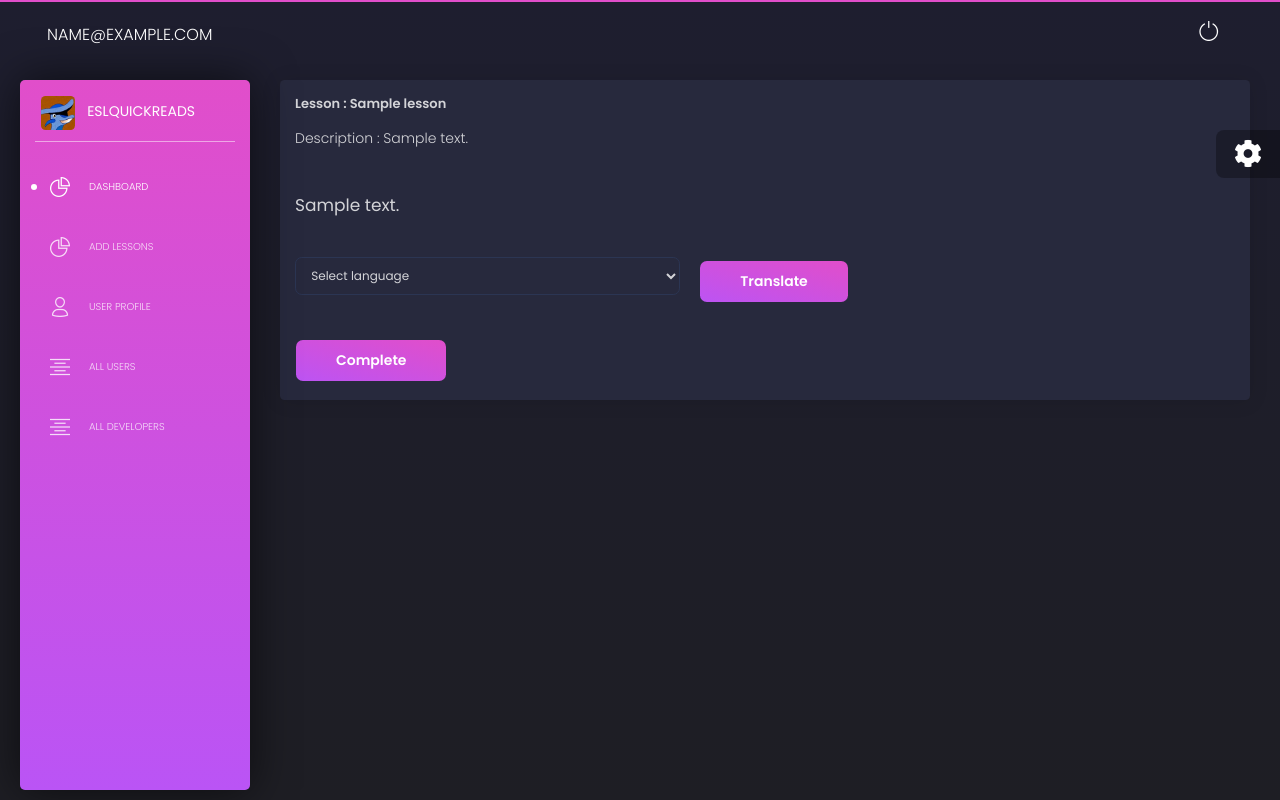
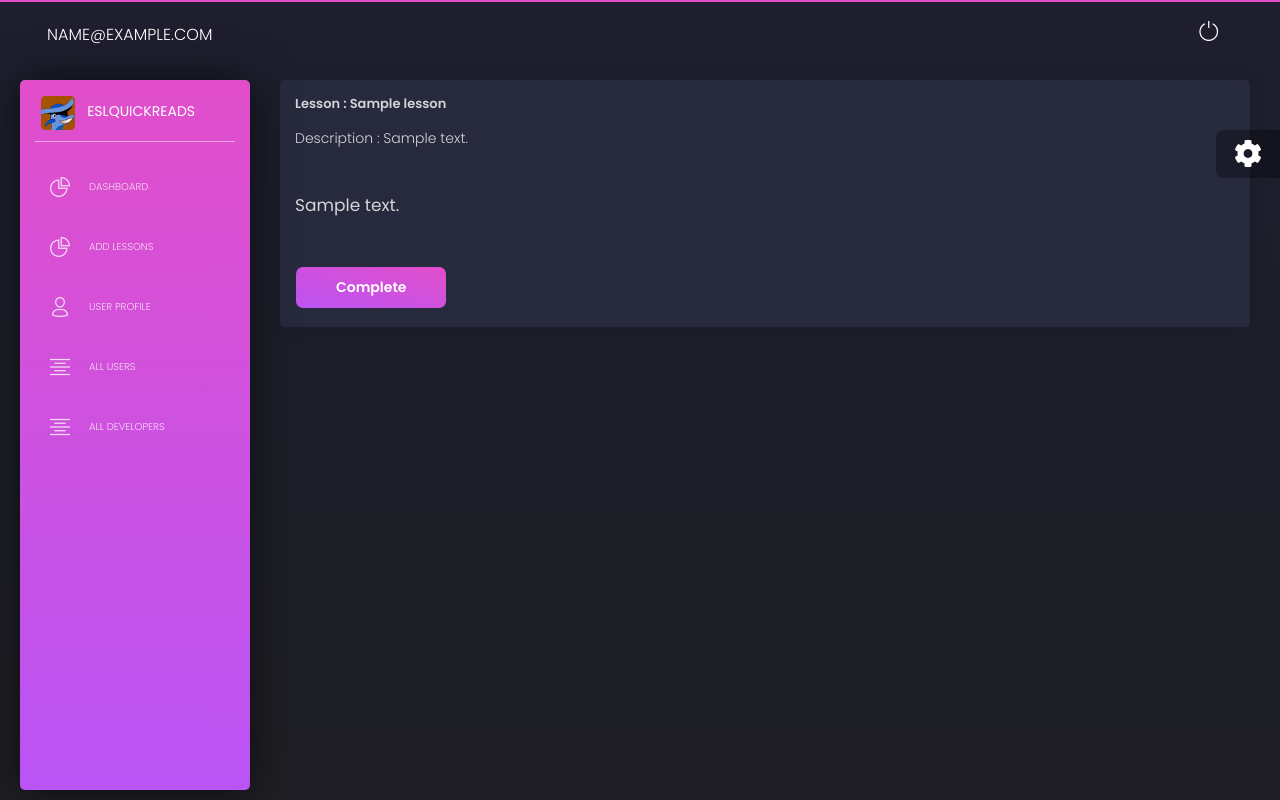
Before and after one commit to godshiva/eslquickreads, a Flask app: page /view/lesson/Sample/Sample in a window 1280 px wide. Run offline with Flask 2, Linux system fonts and the light colour scheme; a user stored in the database is signed in; tables that the repository leaves empty hold one stand-in row (values such as "Sample post"); some libraries are stand-ins or nearby versions.

Commit message:
Remove translate stuff

```diff
--- a/eslquickreads/lesson/lesson.py
+++ b/eslquickreads/lesson/lesson.py
@@ -35,14 +35,14 @@ def view_lesson(lesson_hex, prompt_hex):
                 next_prompt = lessons_prompts[next_no + 1]
         else:
             next_no += 1
-    form = SelectLanguageForm()
-    if form.validate_on_submit():
-        translator = Translator()
-        result = translator.translate(lessons_prompt.audio_text, src='en', dest=form.language.data)
-        session['trans_text'] = result.text
-        return redirect(url_for('view_lesson', lesson_hex=lesson_hex, prompt_hex=prompt_hex))
-    return render_template('lesson/view_lesson.html', title='Home', Developer=Developer, lessons=lessons,
-                           lessons_prompt=lessons_prompt, form=form, next_prompt=next_prompt)
+    # form = SelectLanguageForm()
+    # if form.validate_on_submit():
+    #     translator = Translator()
+    #     result = translator.translate(lessons_prompt.audio_text, src='en', dest=form.language.data)
+    #     session['trans_text'] = result.text
+    #     return redirect(url_for('view_lesson', lesson_hex=lesson_hex, prompt_hex=prompt_hex))
+    return render_template('lesson/view_lesson.html', title='Lesson', Developer=Developer, lessons=lessons,
+                           lessons_prompt=lessons_prompt, next_prompt=next_prompt)
 
 
 @app.route("/complete/lesson/<string:lesson_hex>", methods=['GET', 'POST'])
--- a/eslquickreads/templates/lesson/view_lesson.html
+++ b/eslquickreads/templates/lesson/view_lesson.html
@@ -10,7 +10,7 @@
           </div>
           <div class="card-body">
               <form method="POST">
-                  {{ form.hidden_tag() }}
+
 <div class="row">
     <div class="col-md-5 pr-md-1">
         {% if lessons_prompt.file_name.endswith('.mp3') %}
@@ -36,14 +36,7 @@
                     </div>
 
                   </div>
-                  <div class="row mt-4">
-                    <div class="col-md-5 pr-md-1">
-                        {{ form.language(class="form-control", id="language") }}
-                    </div>
-                    <div class="col-md-2 pr-md-1">
-                        <button class="btn btn-fill btn-primary" id='skt'>Translate</button>
-                    </div>
-                  </div>
+
               </form>
           </div>
             <div class="card-footer">
--- a/eslquickreads/templates/login.html
+++ b/eslquickreads/templates/login.html
@@ -179,7 +179,6 @@
             By logging in you agree to allow us to store account details necessary for site functionality (no tracking cookies).
             <div class="d-grid gap-2 mx-auto mt-2 mb-4">
               <a class="button-33" href="{{url_for('register')}}">Register</a>
-              <a class="button-33 mt-2" href="{{url_for('send_reset_password')}}">Forgot Password</a>
             </div>
           </div>
         </div>
```
